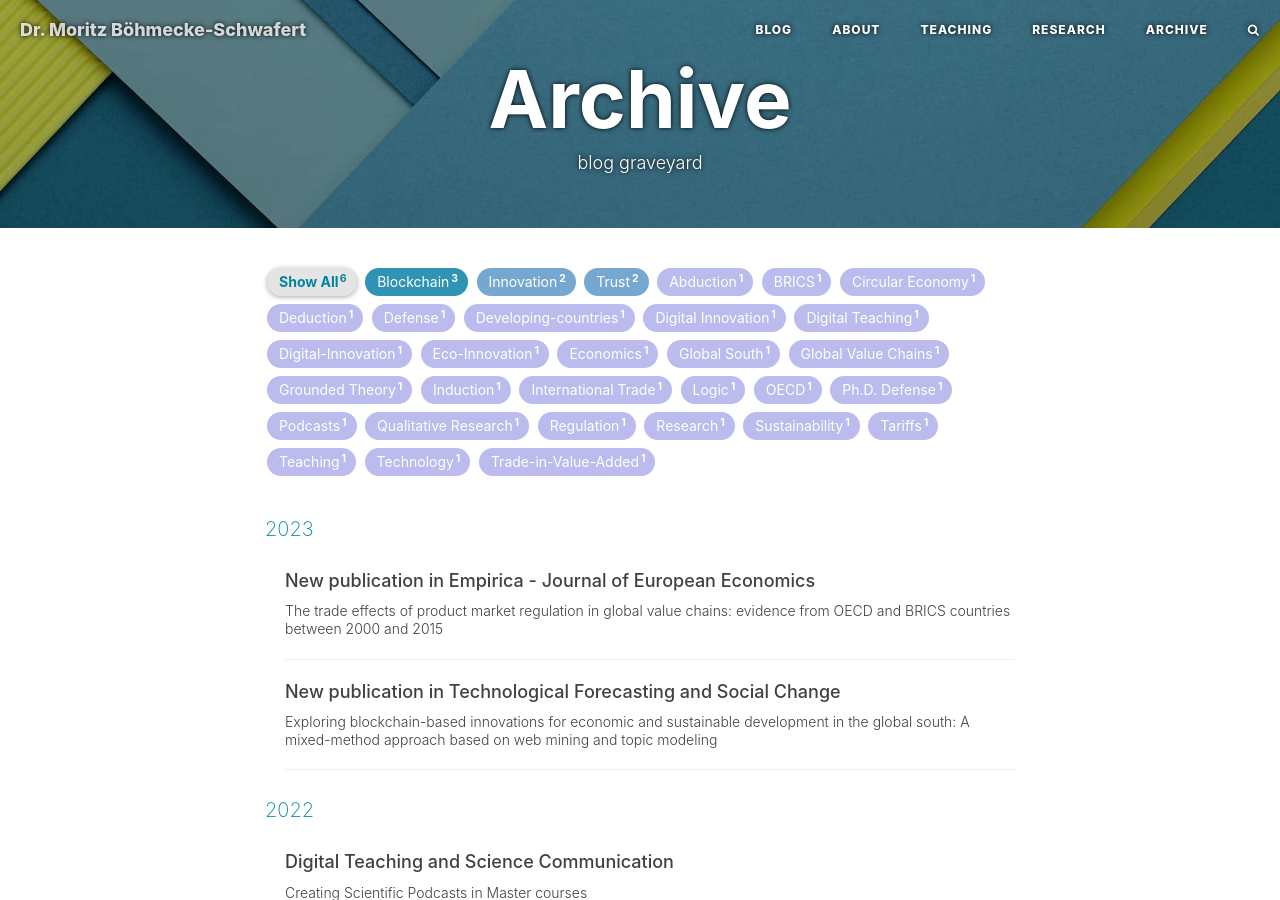
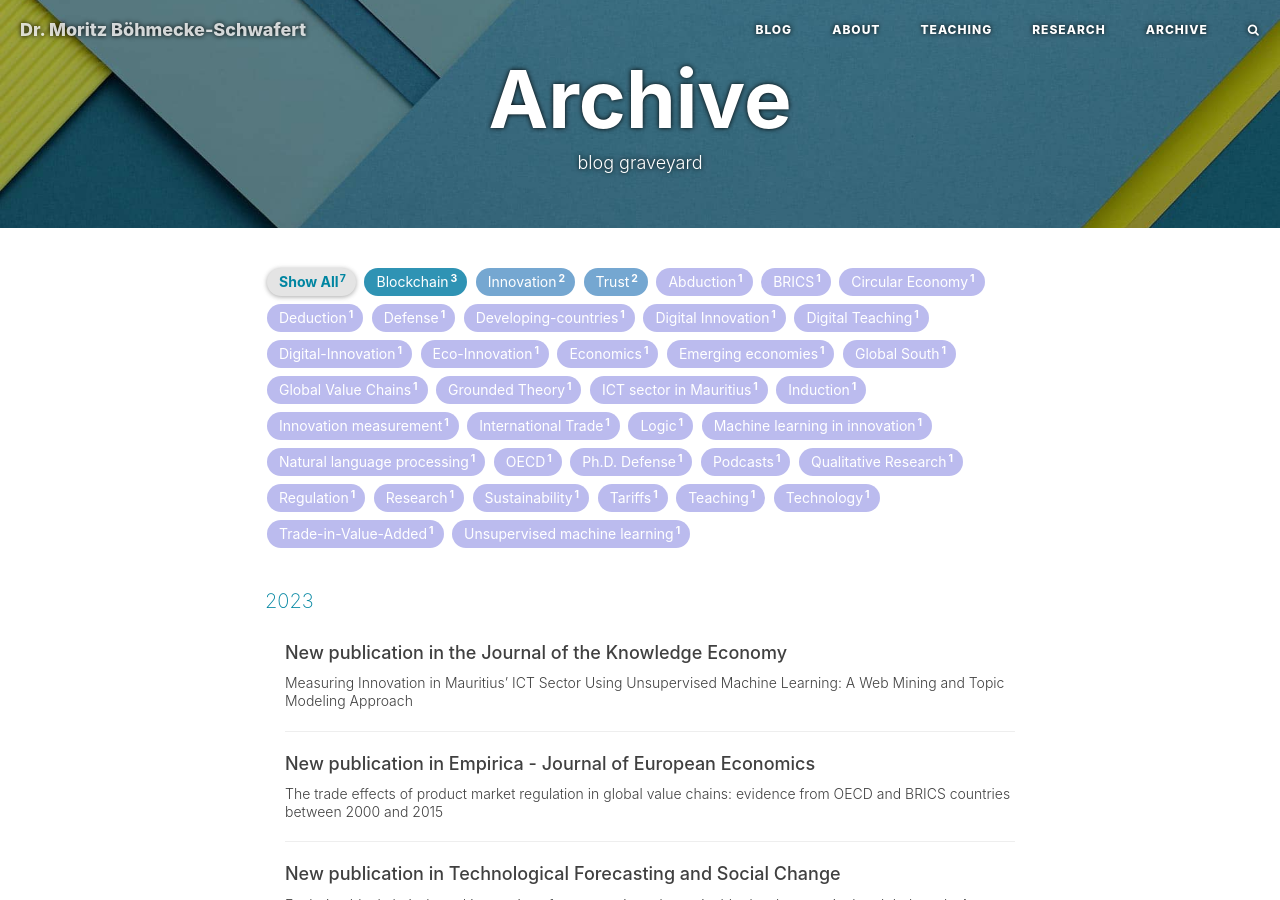
Before and after one commit to MoritzBS/MoritzBS.github.io, a Jekyll site: the page built from archive.html, in a window 1280 px wide and 900 px high. Built offline with Jekyll 4.4.1, drawn with Linux system fonts in a browser that asks for light colours; nearby versions of some CDN libraries; comment, search, counter and statistics services are not loaded; a file with an impossible date is left out.

Commit message:
Update 2023-24-04-NewPublicationNovember2023.markdown

```diff
--- a/_posts/2023-24-04-NewPublicationNovember2023.markdown
+++ b/_posts/2023-24-04-NewPublicationNovember2023.markdown
@@ -1,3 +1,4 @@
+---
 layout:     post
 title:      "New publication in the Journal of the Knowledge Economy"
 subtitle:   "Measuring Innovation in Mauritius’ ICT Sector Using Unsupervised Machine Learning: A Web Mining and Topic Modeling Approach"
@@ -13,12 +14,13 @@ tags:
 - ICT sector in Mauritius
 - Natural language processing
 - Unsupervised machine learning
+
 ---
 ## Summary
 
 I am thrilled to announce the publication of our latest research in the Journal of the Knowledge Economy. In this study, co-authored by Colin Dörries, I delve into the intricacies of measuring innovation in Mauritius' Information and Communication Technology (ICT) sector using novel techniques in innovation research, namely web mining and topic modeling. By combining unsupervised machine learning with web mining, we offer a blueprint for future sector-specific innovation studies, in particular for innovation studies on emerging countries that usually lack data and where traditional innovation indicators are having limitation regarding lack of data and timeliness, cost-efficiency, or accuracy.
 
-<img src="/img/in-post/publicationjke.JPG" alt="Categories" width="1000"/>
+<img src="/img/in-post/publicationjke.jpg" alt="Article Screenshot" width="1000"/>
 
 ## Our Findings
 
```
